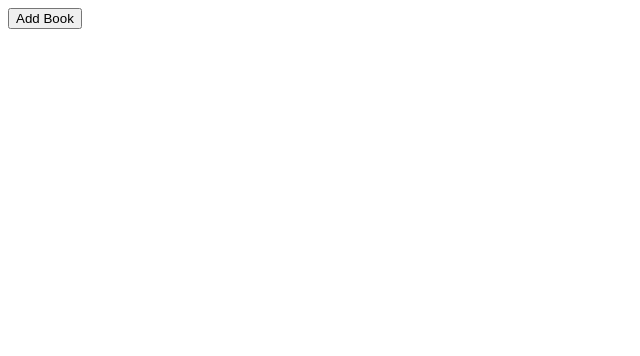
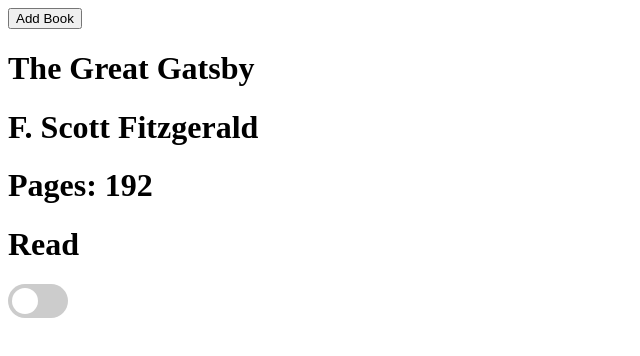
Before and after one commit to warlockobo/library, a plain HTML site: page index.html in a window 1280 px wide. Shown: the whole page, without its empty margins (0-640 px from the left). Drawn offline with Linux system fonts and the light colour scheme.

Commit message:
read button toggle working

```diff
--- a/index.html
+++ b/index.html
@@ -12,11 +12,14 @@
     </div>
     <div class="bookcontainer">
         <div class="bookcard">
-            <h1 class="booktitle"></h1>
-            <h1 class="bookauthor"></h1>
-            <h1 class="bookpages"></h1>
-            <h1 class="readstatus"></h1>
-
+            <h1 class="booktitle">The Great Gatsby</h1>
+            <h1 class="bookauthor">F. Scott Fitzgerald</h1>
+            <h1 class="bookpages">Pages: 192</h1>
+            <h1 class="readstatus">Read</h1>
+            <label class="readstatustoggle">
+                <input type="checkbox">
+                <span class="slider round"></span>
+            </label>
         </div>
     </div>
 <script src="script.js"></script>
--- a/script.js
+++ b/script.js
@@ -0,0 +1,5 @@
+const readstatus = document.querySelector('.readstatus');
+const checkbox = document.querySelector('.readstatustoggle');
+checkbox.addEventListener('change', function (e){
+    e.target.checked ? readstatus.innerHTML = "Read" : readstatus.innerHTML = "Unread";
+});
--- a/styles.css
+++ b/styles.css
@@ -2,3 +2,65 @@ html, body {
     height: 100%;
     width: 100%;
 }
+
+.readstatustoggle {
+  position: relative;
+  display: inline-block;
+  width: 60px;
+  height: 34px;
+}
+
+/* Hide default HTML checkbox */
+.readstatustoggle  input {
+  opacity: 0;
+  width: 0;
+  height: 0;
+}
+
+/* The slider */
+.slider {
+  position: absolute;
+  cursor: pointer;
+  top: 0;
+  left: 0;
+  right: 0;
+  bottom: 0;
+  background-color: #ccc;
+  -webkit-transition: .4s;
+  transition: .4s;
+}
+
+.slider:before {
+  position: absolute;
+  content: "";
+  height: 26px;
+  width: 26px;
+  left: 4px;
+  bottom: 4px;
+  background-color: white;
+  -webkit-transition: .4s;
+  transition: .4s;
+}
+
+input:checked + .slider {
+  background-color: #2196F3;
+}
+
+input:focus + .slider {
+  box-shadow: 0 0 1px #2196F3;
+}
+
+input:checked + .slider:before {
+  -webkit-transform: translateX(26px);
+  -ms-transform: translateX(26px);
+  transform: translateX(26px);
+}
+
+/* Rounded sliders */
+.slider.round {
+  border-radius: 34px;
+}
+
+.slider.round:before {
+  border-radius: 50%;
+}
```
